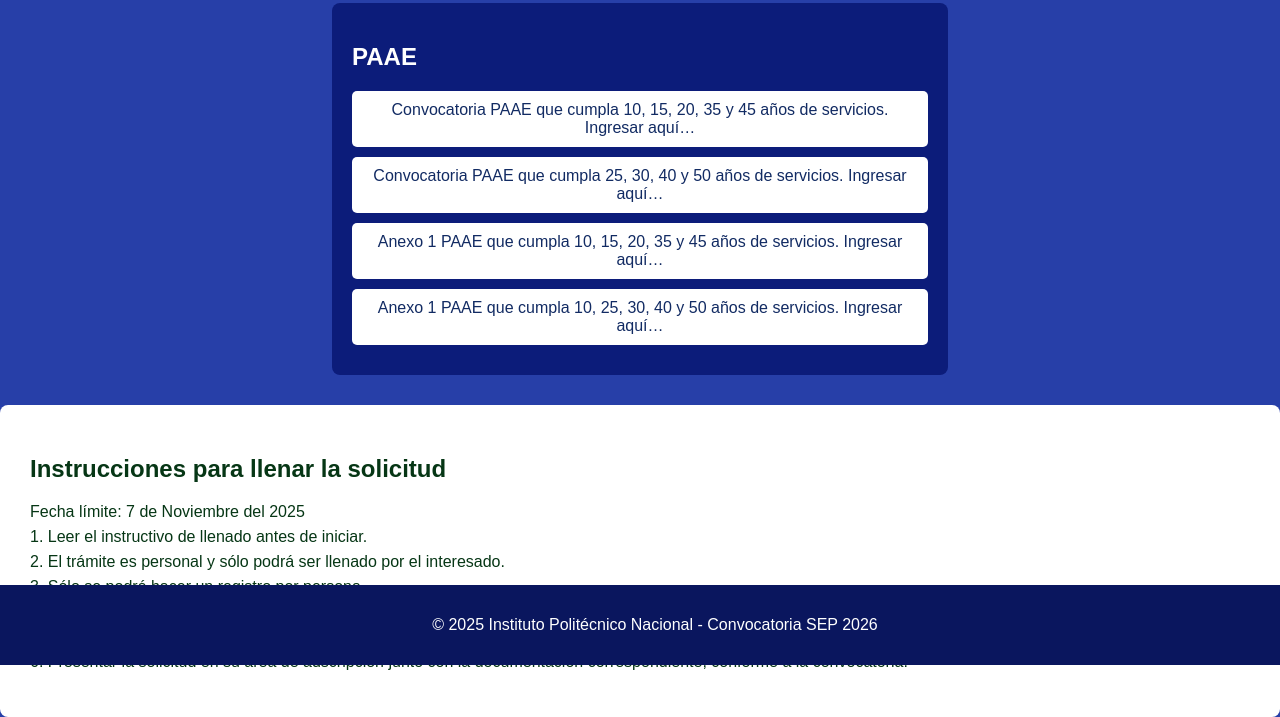
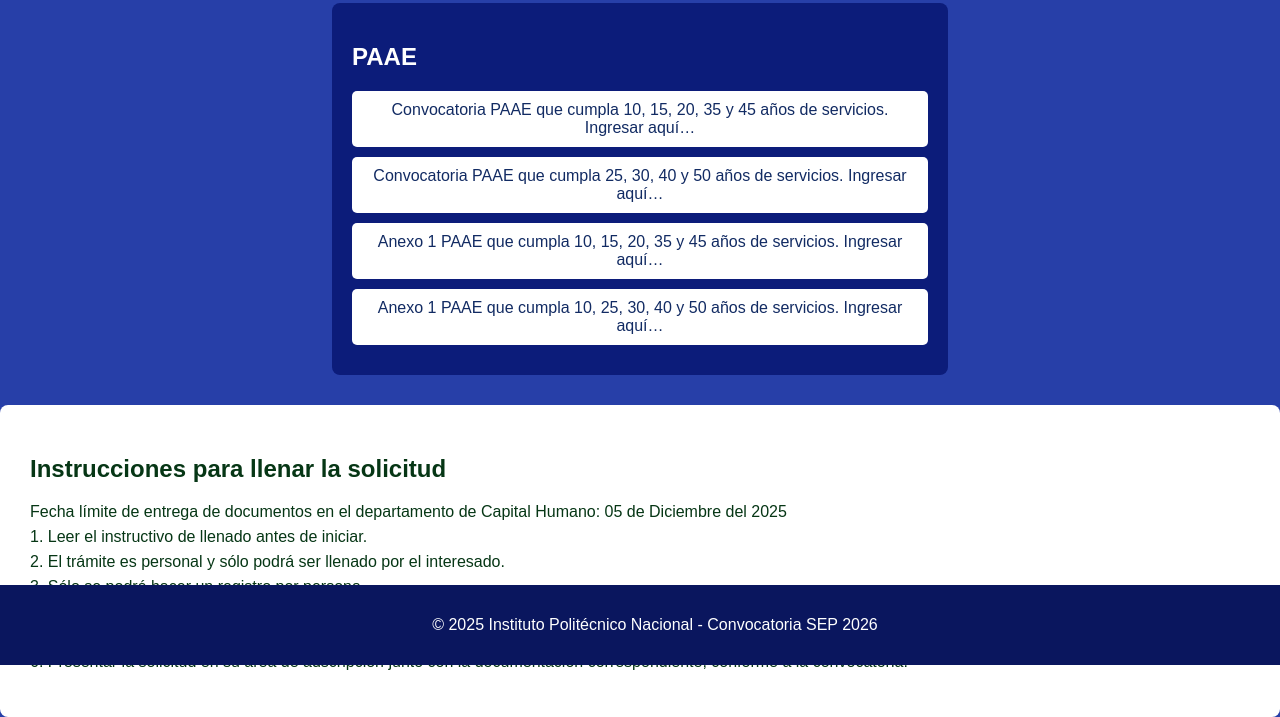
Before and after one commit to caphumvespv2/convocatoria, a plain HTML site: page index.html in a window 1280 px wide. Shown: the part 135-852 px from the top of the page. Drawn offline with Linux system fonts and the light colour scheme.

Commit message:
Update index.html

```diff
--- a/index.html
+++ b/index.html
@@ -124,7 +124,7 @@
     <h2>Instrucciones para llenar la solicitud</h2>
 
     <ul>
-        <li>Fecha límite: 7 de Noviembre del 2025</li>
+        <li>Fecha límite de entrega de documentos en el departamento de Capital Humano: 05 de Diciembre del 2025</li>
         <li>1. Leer el instructivo de llenado antes de iniciar.</li>
         <li>2. El trámite es personal y sólo podrá ser llenado por el interesado.</li>
         <li>3. Sólo se podrá hacer un registro por persona.</li>
```
